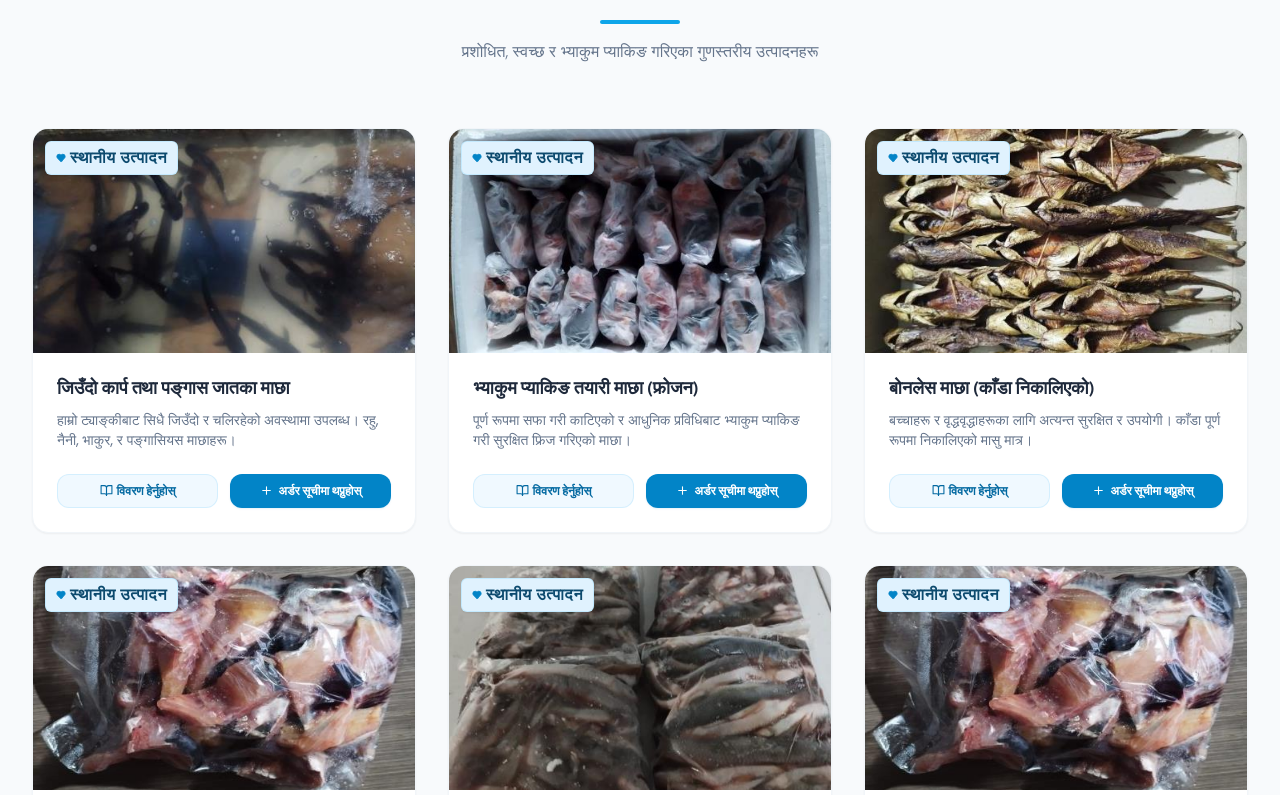
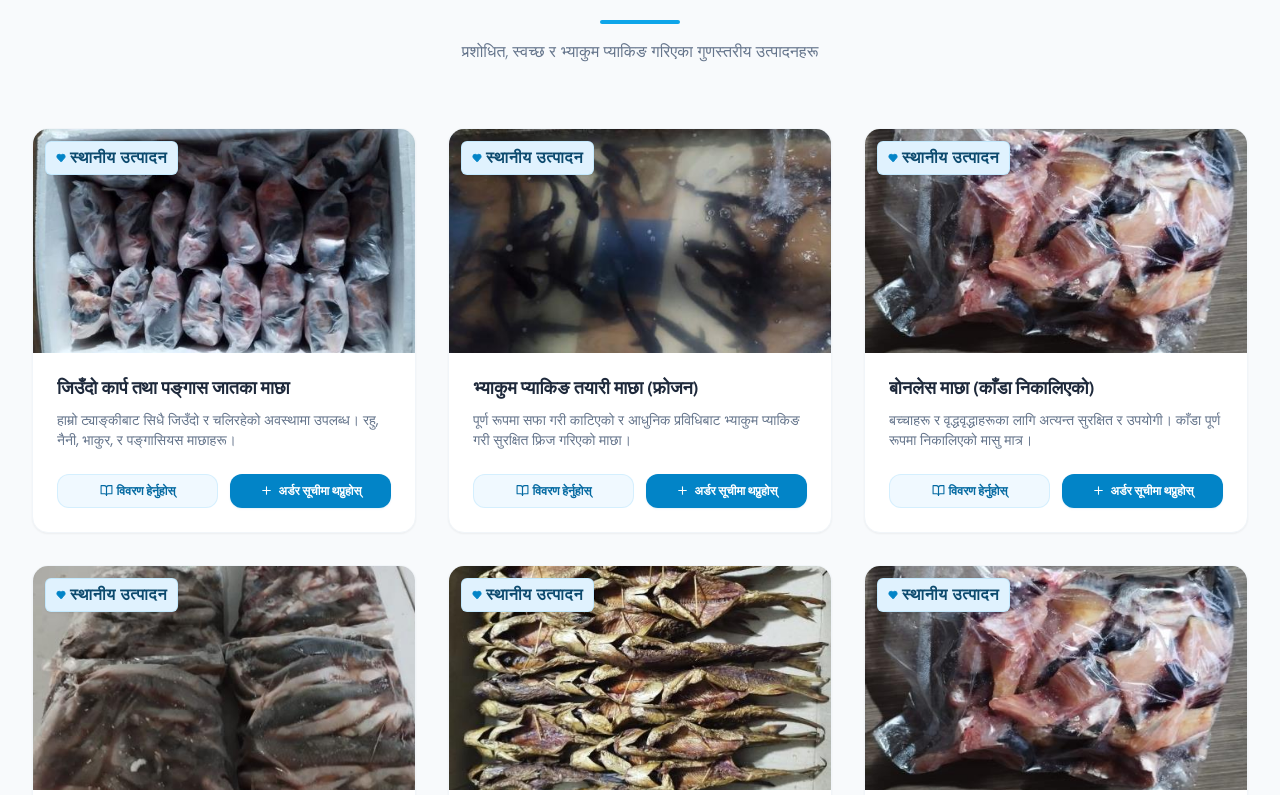
Before and after one commit to Success009/CFH, a React (Vite) app: page / in a window 1280 px wide. Shown: the part 1825-2620 px from the top of the page. Built offline with nearby package versions, Linux system fonts and the light colour scheme.

Commit message:
Apply user requested image permutations for specialized products

```diff
--- a/src/data.js
+++ b/src/data.js
@@ -58,7 +58,7 @@ export const content = {
           name: "जिउँदो कार्प तथा पङ्गास जातका माछा",
           desc: "हाम्रो ट्याङ्कीबाट सिधै जिउँदो र चलिरहेको अवस्थामा उपलब्ध। रहु, नैनी, भाकुर, र पङ्गासियस माछाहरू।",
           longDesc: "हाम्रो अत्याधुनिक वाटर-सर्कुलेटेड ट्याङ्कीहरूबाट ग्राहकहरूले आफैं रोजेर जीवित माछा लिन सक्नुहुन्छ। यसले शतप्रतिशत ताजगी र कुनै पनि मिसावट नभएको ग्यारेन्टी गर्दछ।",
-          img: "/images/product-live-fish.png",
+          img: "/images/frozen-fish-box.png",
           benefits: [ "पूर्ण रूपमा ताजा र जीवित माछा", "ग्राहकको रोजाइ अनुसार तुरुन्त काटिने र सफा गरिने", "कुनै पनि रसायन वा चिसो भण्डारणको आवश्यकता नपर्ने" ],
           nutrition: { protein: "१८.५ ग्राम", fat: "२.२ ग्राम", omega3: "उच्च", calories: "९६ kcal" }
         },
@@ -67,7 +67,7 @@ export const content = {
           name: "भ्याकुम प्याकिङ तयारी माछा (फ्रोजन)",
           desc: "पूर्ण रूपमा सफा गरी काटिएको र आधुनिक प्रविधिबाट भ्याकुम प्याकिङ गरी सुरक्षित फ्रिज गरिएको माछा।",
           longDesc: "माछालाई आधुनिक प्रशोधन केन्द्रमा काटेर, धोएर र तुरुन्तै भ्याकुम सिल्ड गरी कम तापक्रममा सुरक्षित राखिन्छ। यसले गर्दा माछाको प्राकृतिक स्वाद र पौष्टिकता महिनौंसम्म सुरक्षित रहन्छ।",
-          img: "/images/frozen-fish-box.png",
+          img: "/images/product-live-fish.png",
           benefits: [ "पकाउनका लागि तुरुन्त तयारी (रेडी-टु-कुक)", "हावा र ब्याक्टेरियाको प्रवेश रोक्ने भ्याकुम प्रविधि", "लामो समयसम्म ताजगी र स्वाद कायम रहने" ],
           nutrition: { protein: "१९.० ग्राम", fat: "१.८ ग्राम", omega3: "मध्यम-उच्च", calories: "१०२ kcal" }
         },
@@ -76,7 +76,7 @@ export const content = {
           name: "बोनलेस माछा (काँडा निकालिएको)",
           desc: "बच्चाहरू र वृद्धवृद्धाहरूका लागि अत्यन्त सुरक्षित र उपयोगी। काँडा पूर्ण रूपमा निकालिएको मासु मात्र।",
           longDesc: "हाम्रा कुशल कामदारहरूद्वारा माछाको काँडालाई हातैले र मेसिनको सहायताले पूर्ण रूपमा निकाली तयार गरिएको शुद्ध फिलेट मासु। यो फिलेट फ्राइ, फिस फिङ्गर वा सुपका लागि उत्तम मानिन्छ।",
-          img: "/images/product-boneless.png",
+          img: "/images/product-chhadi.png",
           benefits: [ "बच्चाहरू र वृद्धवृद्धाहरूका लागि ढुक्कसँग खुवाउन सकिने", "फिस फ्राइ, फिस फिङ्गर वा म:म: बनाउन सजिलो र उत्तम", "शून्य खेर जाने भाग (१००% खाद्य भाग)" ],
           nutrition: { protein: "२०.१ ग्राम", fat: "१.२ ग्राम", omega3: "उच्च", calories: "११० kcal" }
         },
@@ -85,7 +85,7 @@ export const content = {
           name: "भ्याकुम प्याकिङ गरिएको छडी माछा",
           desc: "साना र कलिला स्वादिला छडी माछाहरू, सफा गरी भ्याकुम प्याकिङ गरिएका।",
           longDesc: "परम्परागत स्वाद बोकेका कलिला छडी माछाहरूलाई सफा गरी प्याकिङ गरिएको छ। यी माछाहरू विशेष गरी डिप-फ्राइ वा अचार बनाउन निकै स्वादिष्ट हुन्छन्।",
-          img: "/images/product-chhadi.png",
+          img: "/images/product-sukuti.png",
           benefits: [ "कुरकुरी फ्राइको लागि सबैभन्दा प्रख्यात", "हड्डी सहित खान मिल्ने हुनाले क्याल्सियमको ठूलो स्रोत", "सफा गर्न झन्झट नपर्ने, सिधै पकाउन मिल्ने" ],
           nutrition: { protein: "१७.८ ग्राम", fat: "३.० ग्राम", omega3: "अत्यधिक उच्च", calories: "११५ kcal" }
         },
@@ -94,7 +94,7 @@ export const content = {
           name: "माछाको सुकुटी",
           desc: "परम्परागत र अर्गानिक तरिकाले सुख्खा गरिएको स्वादिष्ट र पोसिलो माछाको सुकुटी।",
           longDesc: "चितवन फिस हाउसको विशेष उत्पादन, जसलाई सफा गरी, हल्का मसला लगाई स्वच्छ र हावा बग्ने नियन्त्रित वातावरणमा परम्परागत ढंगले सुकाइएको छ। यो लामो समयसम्म भण्डारण गर्न सकिन्छ।",
-          img: "/images/product-sukuti.png", // reusing dry fish / fish profile photo
+          img: "/images/product-boneless.png", // reusing dry fish / fish profile photo
           benefits: [ "अर्गानिक र परम्परागत नेपाली स्वाद", "हावा नछिर्ने प्याकेटमा लामो समयसम्म सुरक्षित रहने", "विशेष अचार वा ग्रेभी बनाएर खान अत्यन्तै स्वादिष्ट" ],
           nutrition: { protein: "४५.५ ग्राम", fat: "५.२ ग्राम", omega3: "अत्यधिक केन्द्रित", calories: "२८० kcal" }
         },
@@ -267,7 +267,7 @@ export const content = {
           name: "Live Carp & Pangasius Species",
           desc: "Sourced directly from our state-of-the-art live holding tanks. Standard species include Rahu, Naini, Bhakur, and Pangash.",
           longDesc: "Customers can handpick live fish directly swimming in our clean, water-circulated tanks. This guarantees absolute freshness and zero chemical preservation.",
-          img: "/images/product-live-fish.png",
+          img: "/images/frozen-fish-box.png",
           benefits: [ "100% fresh and actively swimming", "Immediately harvested, scaled, and custom-cut in front of you", "No cold storage or preservatives needed" ],
           nutrition: { protein: "18.5 g", fat: "2.2 g", omega3: "Very High", calories: "96 kcal" }
         },
@@ -294,7 +294,7 @@ export const content = {
           name: "Vacuum-Packed Chhadi Fish",
           desc: "Premium, small fingerling fishes, thoroughly washed and vacuum-sealed for maximum crispiness.",
           longDesc: "Highly valued in traditional Nepalese cuisine, these whole small fish are packed with calcium. Excellent for crisp pan-frying or making traditional spicy fish pickles (achar).",
-          img: "/images/product-chhadi.png",
+          img: "/images/product-sukuti.png",
           benefits: [ "Highly popular for crisp fish fries", "Eaten whole (with soft bones), providing an excellent source of natural calcium", "Thoroughly washed and prepped, saving kitchen cleaning time" ],
           nutrition: { protein: "17.8 g", fat: "3.0 g", omega3: "Exceptionally High", calories: "115 kcal" }
         },
@@ -303,7 +303,7 @@ export const content = {
           name: "Traditional Fish Sukuti (Dehydrated)",
           desc: "Cleaned, seasoned, and dehydrated under controlled, hygienic conditions for gourmet storage.",
           longDesc: "A unique specialty of Chitwan Fish House. Fresh local fish is seasoned with light local spices and dehydrated in a highly clean, well-ventilated enclosure to preserve rich Nepalese flavors.",
-          img: "/images/product-sukuti.png",
+          img: "/images/product-boneless.png",
           benefits: [ "Authentic and intense traditional taste profile", "Airtight packaging ensures prolonged shelf-life without chemical additives", "Excellent when pan-fried, dry-roasted, or cooked in rich spicy broths" ],
           nutrition: { protein: "45.5 g", fat: "5.2 g", omega3: "Extremely Concentrated", calories: "280 kcal" }
         },
```
